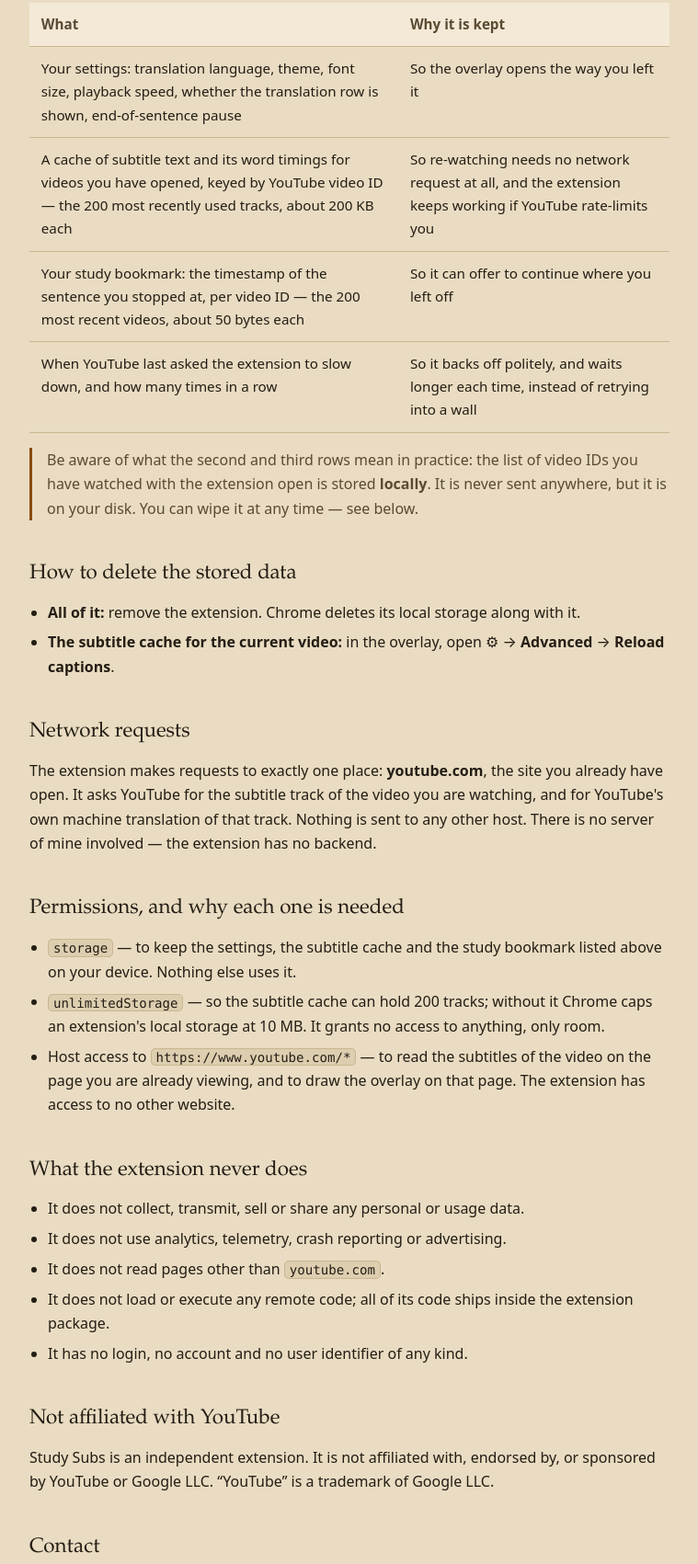
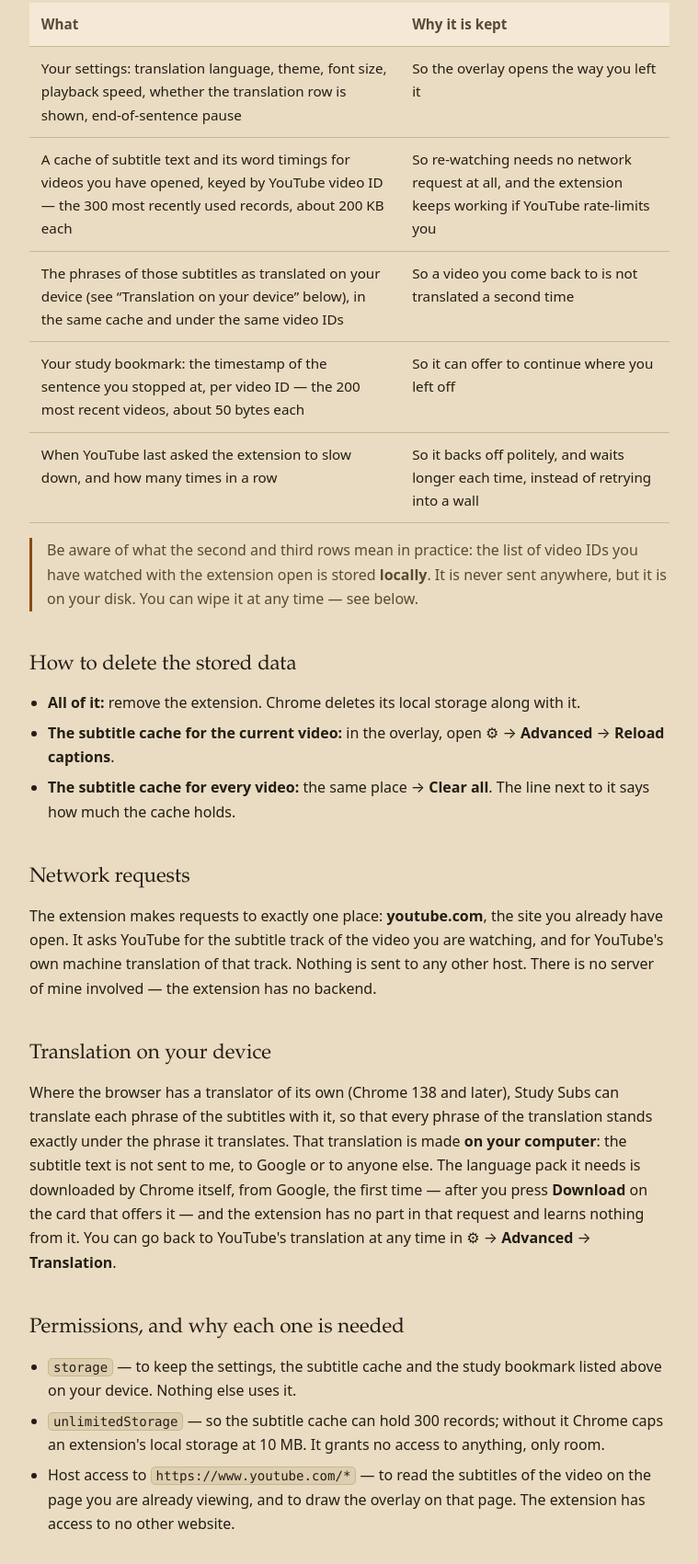
Before and after one commit to CinexUA/study-subs, a browser extension: page docs/privacy.html in a window 1280 px wide. Shown: the part 460-2161 px from the top of the page at 92% size, without its empty margins (260-1019 px from the left). Drawn offline with Linux system fonts and the light colour scheme.

Commit message:
Say where the phrase translation is made

```diff
--- a/docs/privacy.html
+++ b/docs/privacy.html
@@ -77,10 +77,16 @@ extension deletes all of it.</p>
   </tr>
   <tr>
     <td>A cache of subtitle text and its word timings for videos you have opened,
-    keyed by YouTube video ID — the 200 most recently used tracks, about 200 KB
+    keyed by YouTube video ID — the 300 most recently used records, about 200 KB
     each</td>
     <td>So re-watching needs no network request at all, and the extension keeps
     working if YouTube rate-limits you</td>
+  </tr>
+  <tr>
+    <td>The phrases of those subtitles as translated on your device (see
+    “Translation on your device” below), in the same cache and under the same
+    video IDs</td>
+    <td>So a video you come back to is not translated a second time</td>
   </tr>
   <tr>
     <td>Your study bookmark: the timestamp of the sentence you stopped at, per
@@ -106,6 +112,8 @@ can wipe it at any time — see below.</p>
   storage along with it.</li>
   <li><strong>The subtitle cache for the current video:</strong> in the overlay,
   open ⚙ → <strong>Advanced</strong> → <strong>Reload captions</strong>.</li>
+  <li><strong>The subtitle cache for every video:</strong> the same place →
+  <strong>Clear all</strong>. The line next to it says how much the cache holds.</li>
 </ul>
 
 <h2>Network requests</h2>
@@ -115,11 +123,22 @@ you are watching, and for YouTube's own machine translation of that track. Nothi
 is sent to any other host. There is no server of mine involved — the extension has
 no backend.</p>
 
+<h2>Translation on your device</h2>
+<p>Where the browser has a translator of its own (Chrome 138 and later), Study Subs
+can translate each phrase of the subtitles with it, so that every phrase of the
+translation stands exactly under the phrase it translates. That translation is made
+<strong>on your computer</strong>: the subtitle text is not sent to me, to Google or
+to anyone else. The language pack it needs is downloaded by Chrome itself, from
+Google, the first time — after you press <strong>Download</strong> on the card that
+offers it — and the extension has no part in that request and learns nothing from
+it. You can go back to YouTube's translation at any time in ⚙ →
+<strong>Advanced</strong> → <strong>Translation</strong>.</p>
+
 <h2>Permissions, and why each one is needed</h2>
 <ul>
   <li><code>storage</code> — to keep the settings, the subtitle cache and the study
   bookmark listed above on your device. Nothing else uses it.</li>
-  <li><code>unlimitedStorage</code> — so the subtitle cache can hold 200 tracks;
+  <li><code>unlimitedStorage</code> — so the subtitle cache can hold 300 records;
   without it Chrome caps an extension's local storage at 10 MB. It grants no
   access to anything, only room.</li>
   <li>Host access to <code>https://www.youtube.com/*</code> — to read the subtitles
```
Also changed, not shown: 3 other files.
